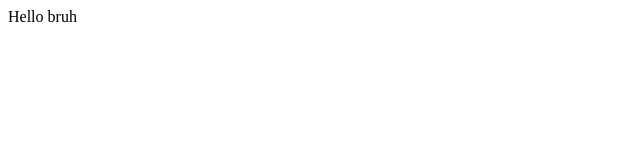
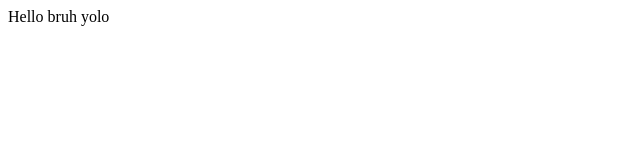
Before and after one commit to UzumakiSither/attendance, a plain HTML site: page index.html in a window 1280 px wide. Shown: the full height of the page, 0-640 px from the left. Drawn offline with Linux system fonts and the light colour scheme.

Commit message:
Update index.html

```diff
--- a/index.html
+++ b/index.html
@@ -4,5 +4,6 @@
 </head>
 <body>
 Hello bruh
+yolo
 </body>
 </html>
```
